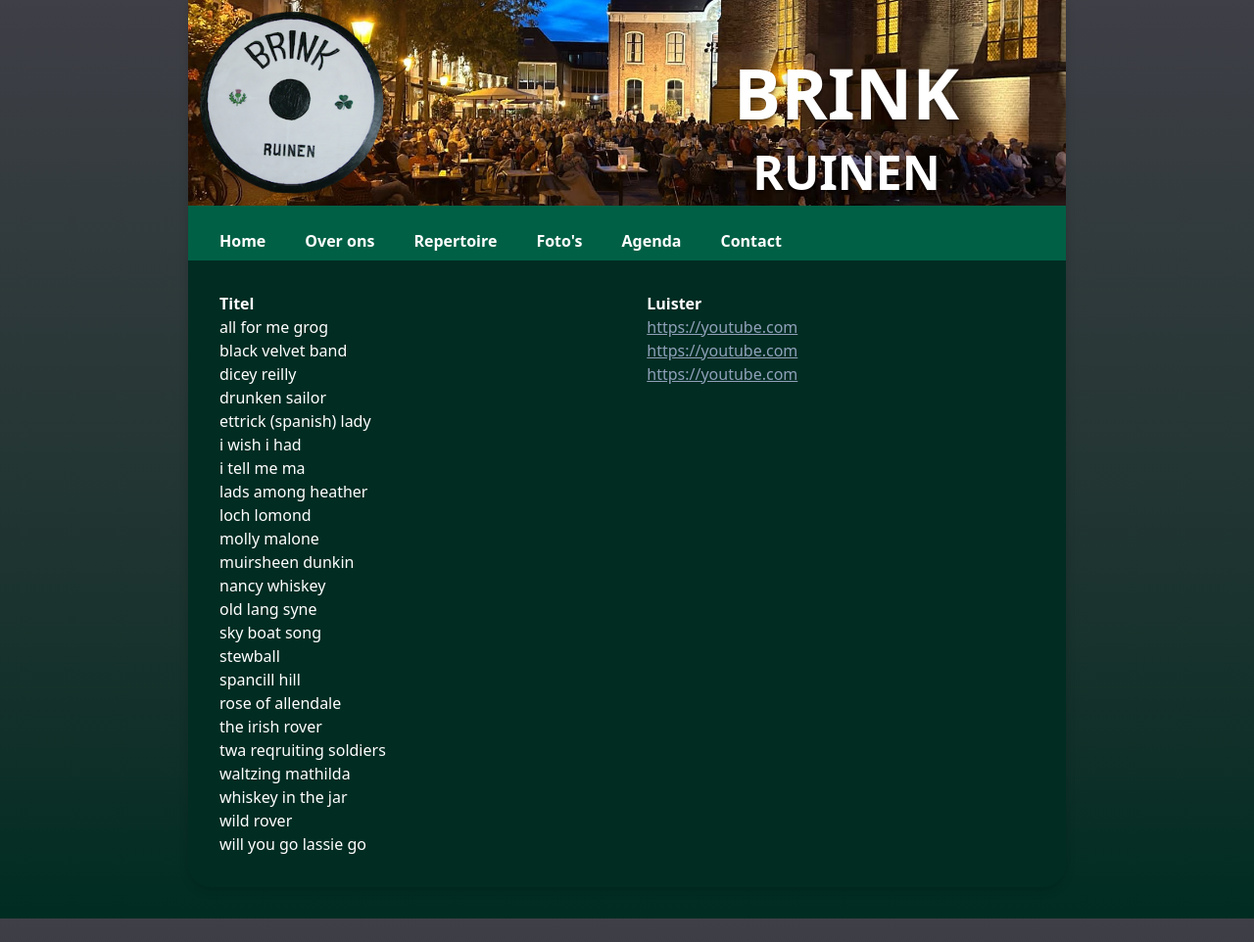
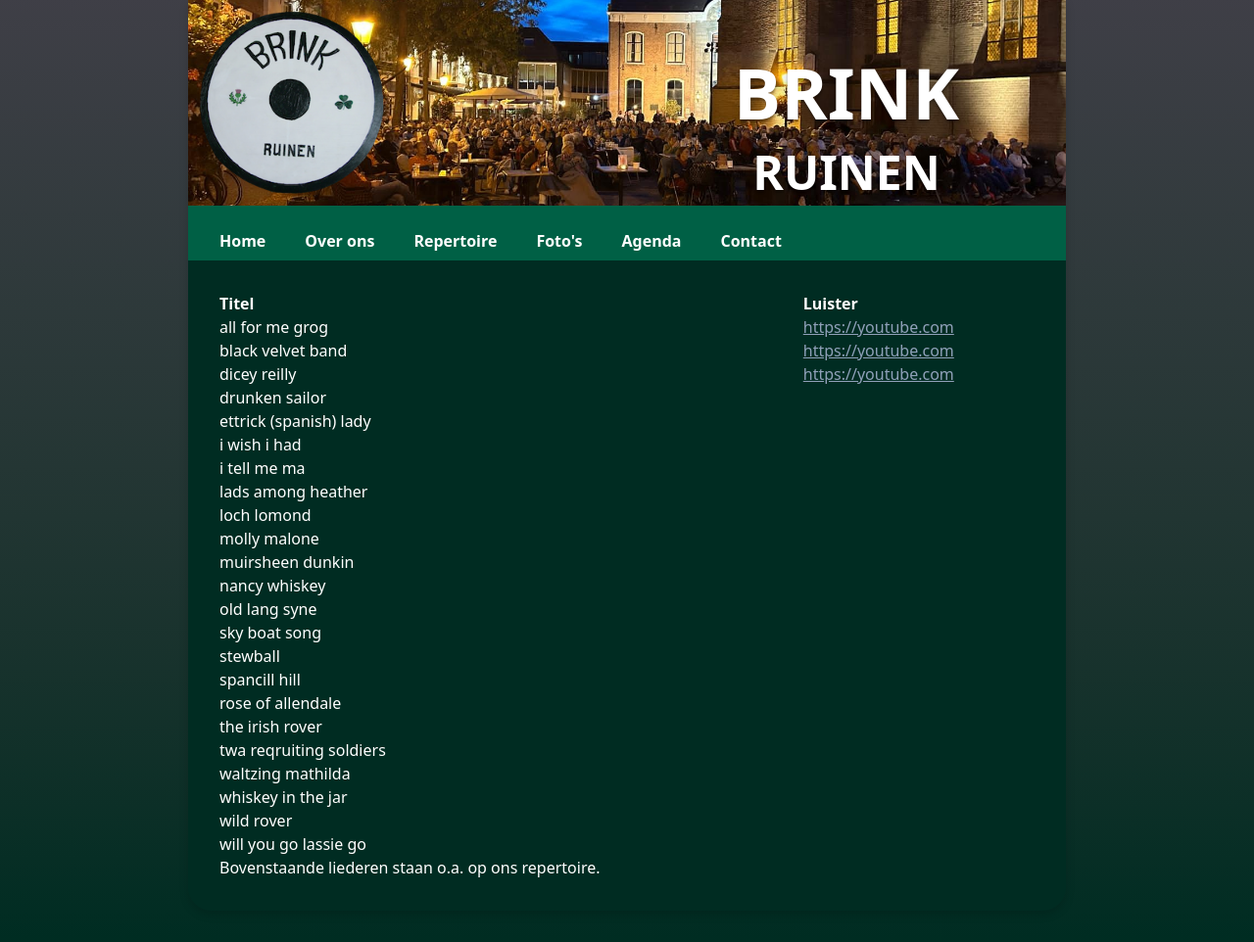
Before and after one commit to t0mmie/brink-ruinen, a Jekyll site: the page built from repertoire.md, in a window 1280 px wide. Shown: the whole page at 98% size. Built offline with Jekyll 4.4.1, drawn with Linux system fonts in a browser that asks for light colours; before the commit the page ends 938 px from its top, so only the background shows below that.

Commit message:
Update repertoire.md (via Pages CMS)

```diff
--- a/repertoire.md
+++ b/repertoire.md
@@ -28,5 +28,6 @@ songs:
   - title: whiskey in the jar
   - title: wild rover
   - title: will you go lassie go
+  - {}
+  - title: Bovenstaande liederen staan o.a. op ons repertoire.
 ---
-De volgende liederen staan onder andere op ons repertoire:
```
